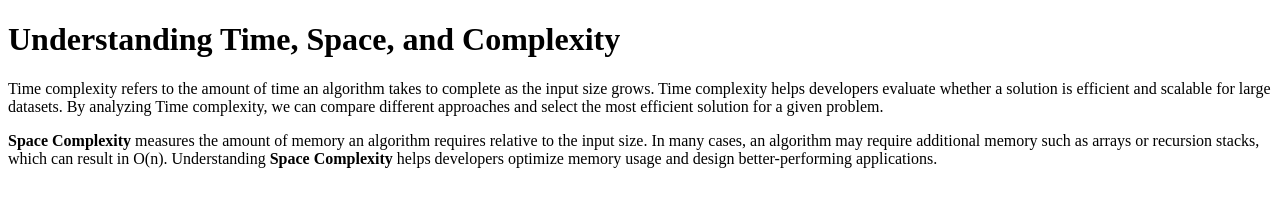
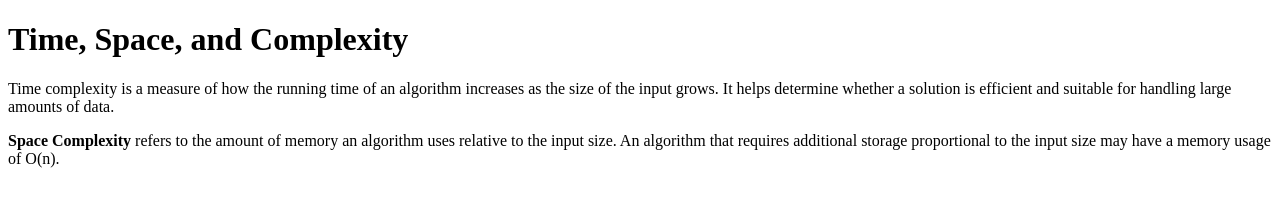
Before and after one commit to acciojob/time-and-space-complexity-Sameer-Shahzada, a website: page main.html in a window 1280 px wide. Drawn offline with Linux system fonts and the light colour scheme.

Commit message:
created a submission

```diff
--- a/main.html
+++ b/main.html
@@ -8,18 +8,14 @@
 
 <body>
 	<!-- the entire body must be written by student -->
-	<h1>Understanding Time, Space, and Complexity</h1>
+	<h1>Time, Space, and Complexity</h1>
 
 <p>
-Time complexity refers to the amount of time an algorithm takes to complete as the input size grows.
-Time complexity helps developers evaluate whether a solution is efficient and scalable for large datasets.
-By analyzing Time complexity, we can compare different approaches and select the most efficient solution for a given problem.
+Time complexity is a measure of how the running time of an algorithm increases as the size of the input grows. It helps determine whether a solution is efficient and suitable for handling large amounts of data.
 </p>
 
 <p>
-<b>Space Complexity</b> measures the amount of memory an algorithm requires relative to the input size.
-In many cases, an algorithm may require additional memory such as arrays or recursion stacks, which can result in O(n).
-Understanding <b>Space Complexity</b> helps developers optimize memory usage and design better-performing applications.
+<b>Space Complexity</b> refers to the amount of memory an algorithm uses relative to the input size. An algorithm that requires additional storage proportional to the input size may have a memory usage of O(n).
 </p>
 
     <script type="text/javascript" src="./script.js">
```
